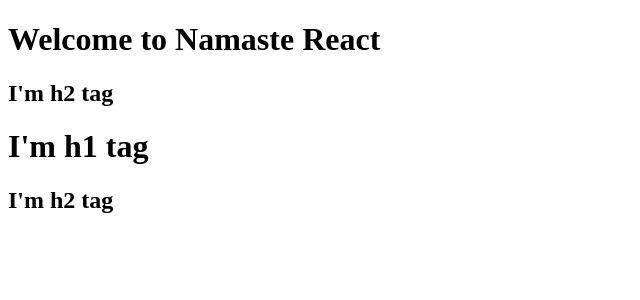
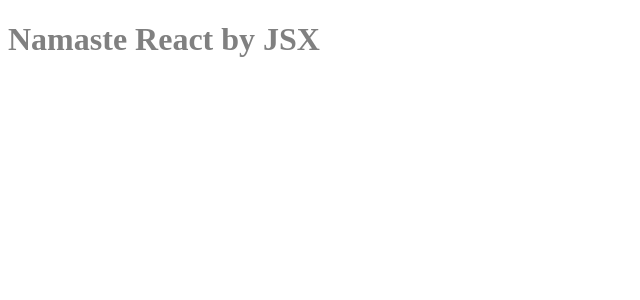
Before and after one commit to quantumgravitas/Namaste-React, a React (Vite) app: page / in a window 1280 px wide. Shown: the top 300 px of the page, without its empty margins (0-640 px from the left). Built offline with nearby package versions, Linux system fonts and the light colour scheme.

Commit message:
created  first jsx element and rendered   on the page

```diff
--- a/App.js
+++ b/App.js
@@ -21,8 +21,10 @@
   </div>
 </div>
 */
+/*
 import React from "react";
 import ReactDOM from "react-dom/client";
+
 const parent=React.createElement('div',{id:"parent"},[
  React.createElement("div",{id:"child1"},[
     React.createElement("h1",{},"Welcome to Namaste React"),
@@ -39,3 +41,24 @@
 const root=ReactDOM.createRoot(document.getElementById("root"));
 
 root.render(parent);
+*/
+import React from "react";
+import ReactDOM from "react-dom";
+
+const heading=React.createElement("h1",{id:"heading"},"Namaste React By Mayur");
+
+const root=ReactDOM.createRoot(document.getElementById("root"));
+
+const jsxHeading=(
+                  <h1 id="jsxheading">
+                    Namaste React by JSX
+                    </h1>);
+//we can write jsx on multiple lines only when we write it in the paranthesis
+
+console.log(heading);
+
+console.log(jsxHeading);
+
+root.render(heading);
+
+root.render(jsxHeading);
--- a/index.css
+++ b/index.css
@@ -1,3 +1,6 @@
 #heading{
   color:red;
 }
+#jsxheading{
+  color:grey;
+}
--- a/package.json
+++ b/package.json
@@ -4,6 +4,8 @@
   "description": "This is Namaste React by Mayur Godase",
   "main": "App.js",
   "scripts": {
+    "start":"npx parcel index.html",
+    "build":"npx parcel build index.html",
     "test": "jest"
   },
   "repository": {
```
